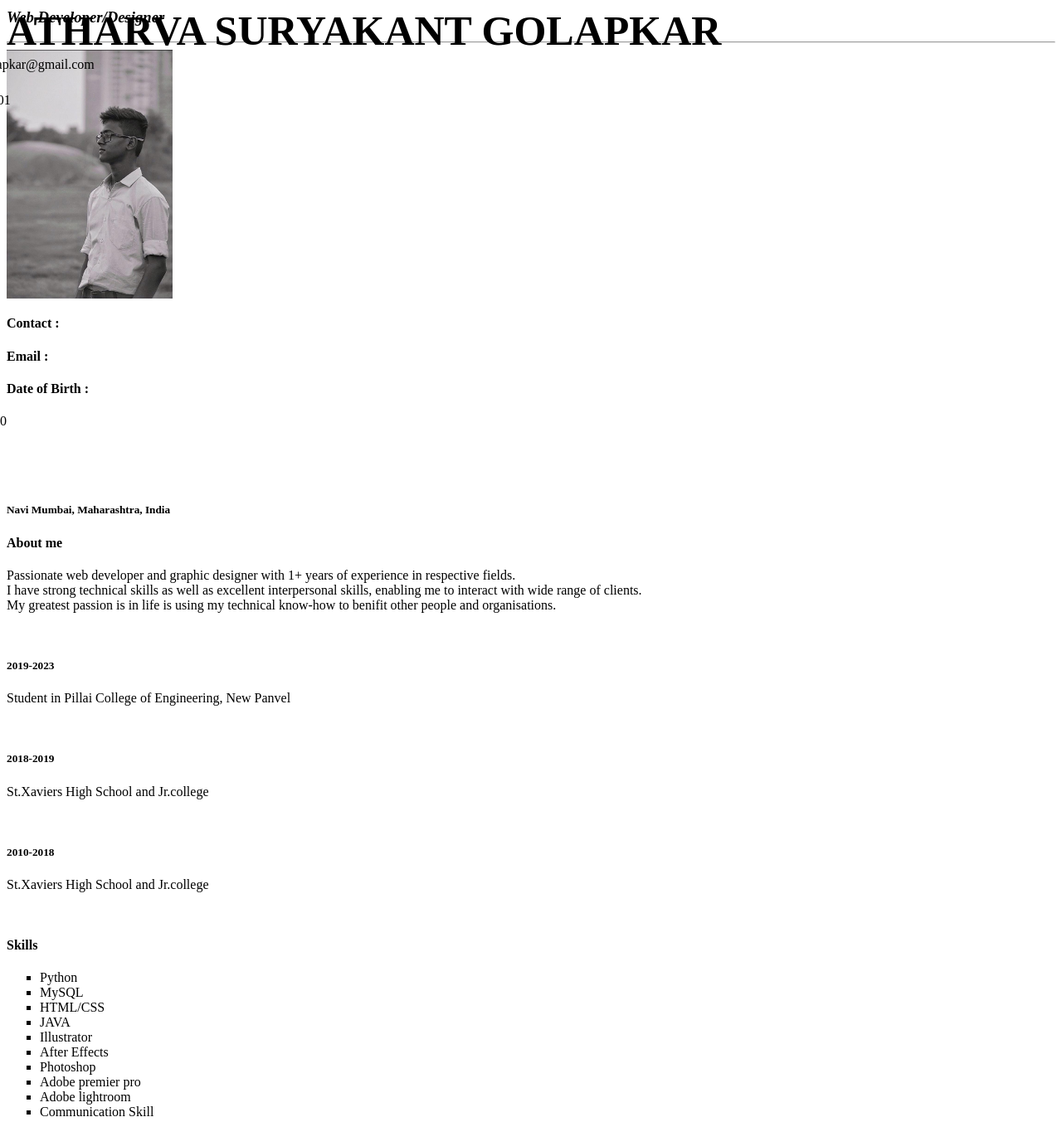
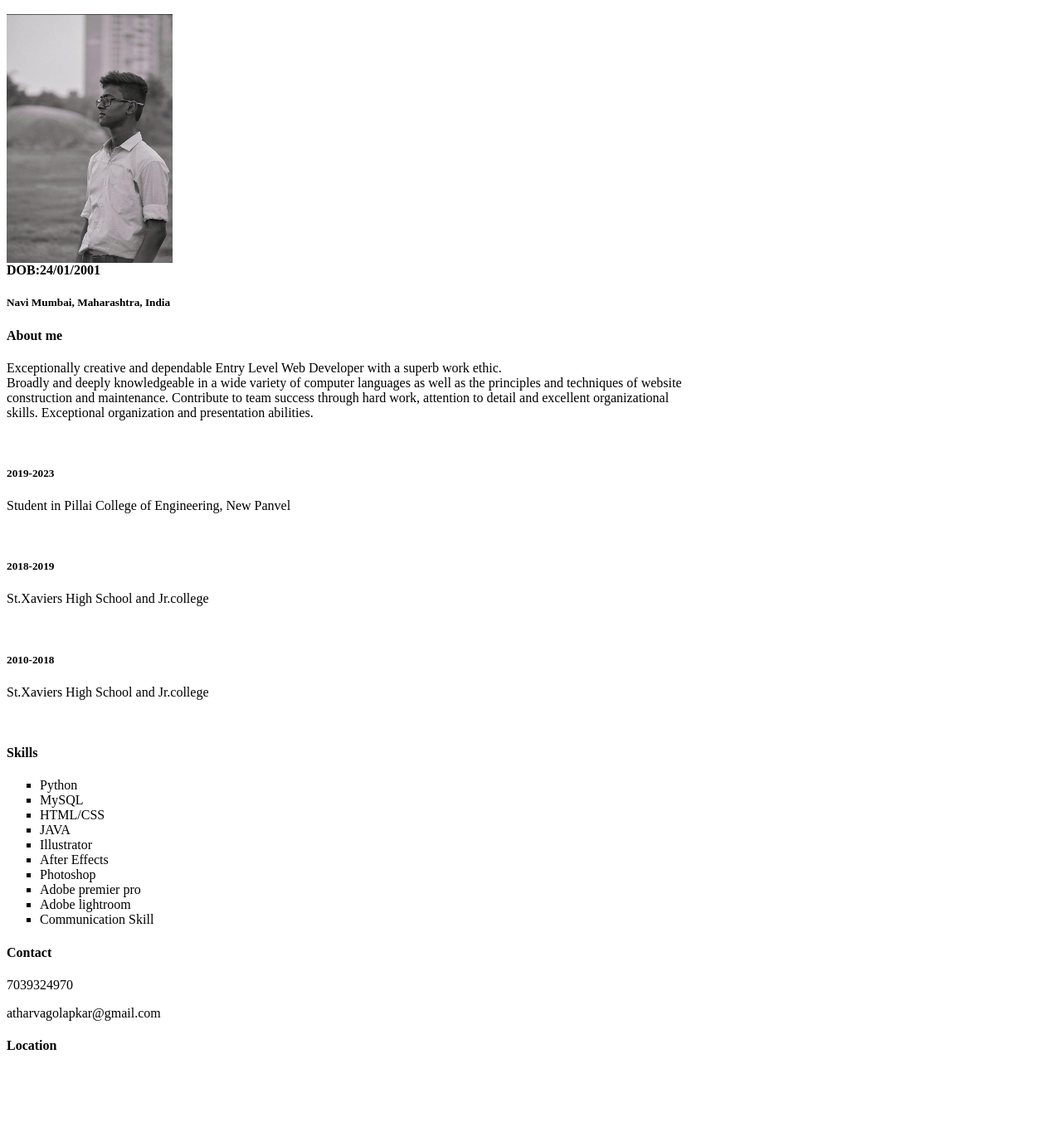
Before and after one commit to AtharvaGolapkar2401/cv, a plain HTML site: page index.html in a window 1280 px wide. Shown: the part 90-1443 px from the top of the page at 83% size. Drawn offline with Linux system fonts and the light colour scheme; grey boxes are pictures that could not be loaded.

Commit message:
Update index.html

```diff
--- a/index.html
+++ b/index.html
@@ -1,21 +1,19 @@
 <head>
-    <link rel="stylesheet" type="text/css" href="cv.css">
     <body>
-            <h1 class="head" style="font-size: 50px;position: relative;top: 90px;">ATHARVA SURYAKANT GOLAPKAR</h1>
-            <h3 class="head"><i>Web Developer/Designer</i></h3><hr>
+        <h1>ATHARVA SURYAKANT GOLAPKAR</h1>
+        <h3><i>Web Developer/Designer</i></h3>
+
         <img src="pic.jpeg"  width="200" height="300">
         <br>
-        <h4 class="left">Contact :</h4>
-        <h4 class="left">Email :</h4>
-        <h4 class="left">Date of Birth :</h4>
-        <p class="right" style="position: relative;left:-80px">7039324970</p>
-        <p class="right" style="position: relative;left:-80px;top:-464px">atharvagolapkar@gmail.com</p>
-        <p class="right" style="position: relative;left:-70px;top:-455px ">24-01-2001</p>
+        <b>DOB:24/01/2001</b>
+
         <h5>Navi Mumbai, Maharashtra, India</h5>
+
         <h4>About me</h4>
-        <p>Passionate web developer and graphic designer with 1+ years of experience in respective fields.
-        <br>I have strong technical skills as well as excellent interpersonal skills, enabling me to interact with wide range of clients.
-        <br>My greatest passion is in life is using my technical know-how to benifit other people and organisations.</p>
+        <p>Exceptionally creative and dependable Entry Level Web Developer with a superb work ethic.
+           <br>Broadly and deeply knowledgeable in a wide variety of computer languages as well as the principles and techniques of website
+           <br>construction and maintenance. Contribute to team success through hard work, attention to detail and excellent organizational
+           <br>skills. Exceptional organization and presentation abilities.</p>
         <br>
         <h5>2019-2023</h5>
         <p>Student in Pillai College of Engineering, New Panvel</p>
@@ -39,6 +37,9 @@
             <li>Adobe lightroom</li>
             <li>Communication Skill</li>
         </ul>
+        <h4>Contact</h4>
+        <p>7039324970</p>
+        <p>atharvagolapkar@gmail.com</p>
         <h4>Location</h4>
         <iframe src="https://www.google.com/maps/embed?pb=!1m18!1m12!1m3!1d942.8371460725986!2d73.01462442916925!3d19.048405466864335!2m3!1f0!2f0!3f0!3m2!1i1024!2i768!4f13.1!3m3!1m2!1s0x3be7c3931bf1a055%3A0x4f4bc5e9b993a3b3!2sBharat%20Society!5e0!3m2!1sen!2sin!4v1631044362773!5m2!1sen!2sin" width="600" height="450" style="border:0;" allowfullscreen="" loading="lazy"></iframe>
     </body>
```
